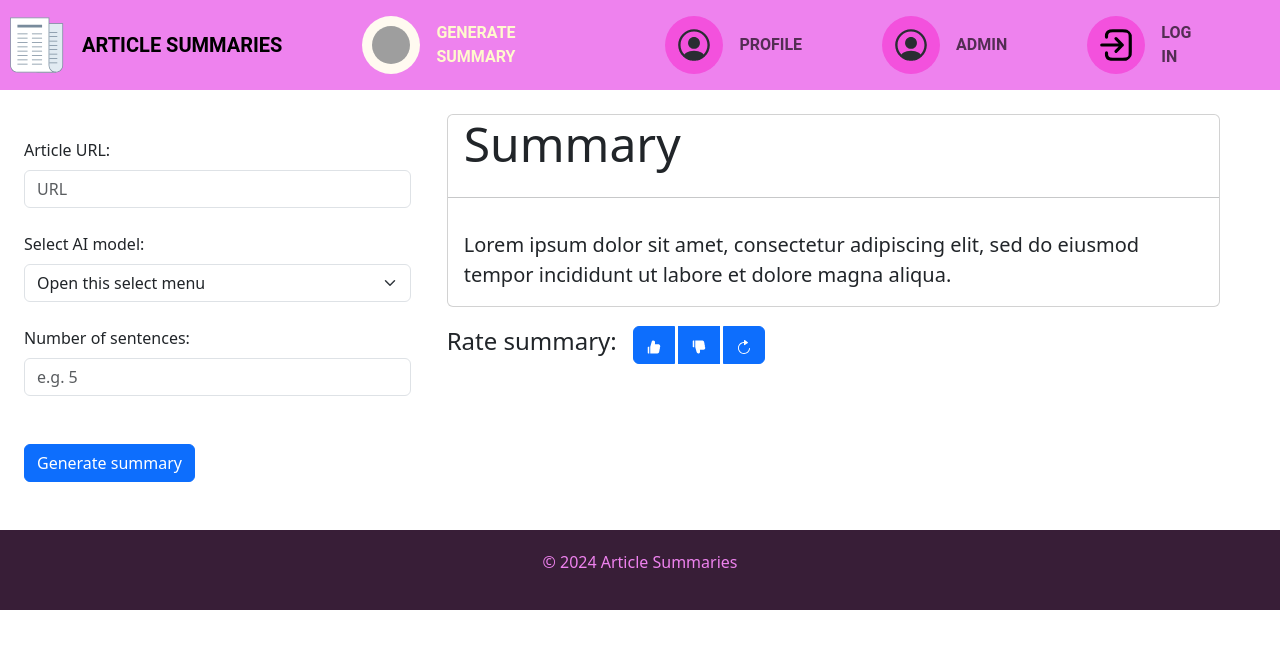
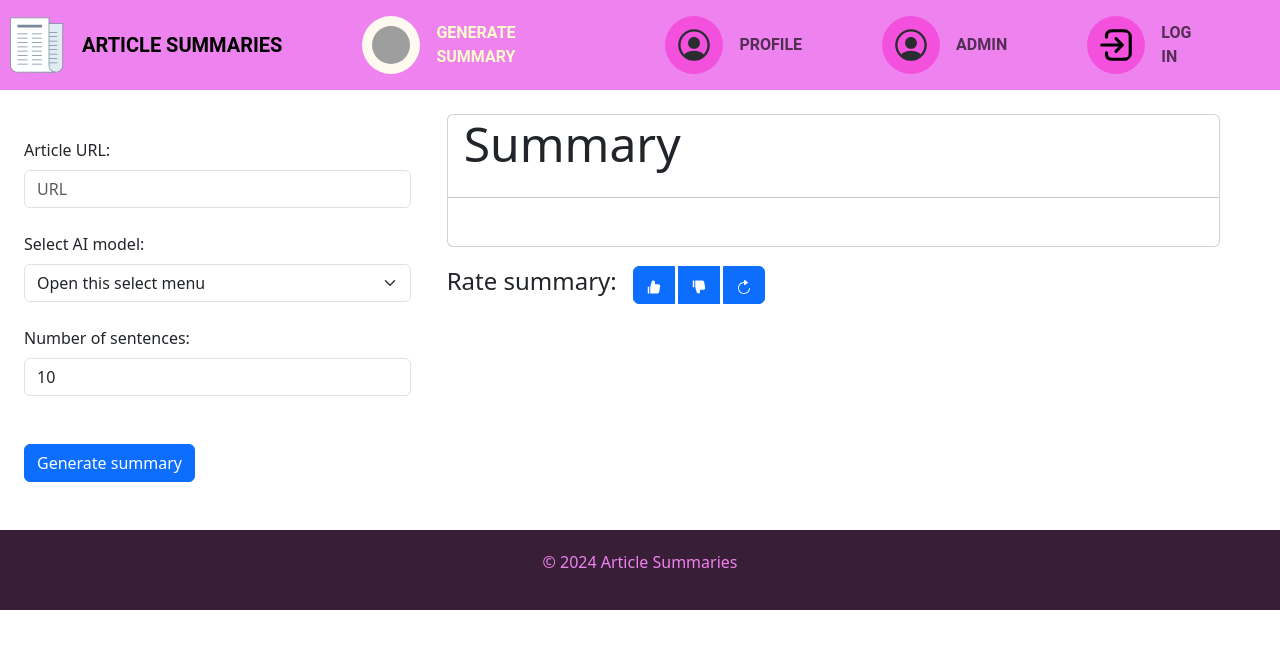
Before and after one commit to oskarolaszczyk/article-summaries, a React (Create React App) app in the folder frontend/: page /article_panel in a window 1280 px wide. Shown: the top 648 px of the page. Built offline with nearby package versions, Linux system fonts and the light colour scheme; grey boxes are pictures that could not be loaded.

Commit message:
Update ArticlePanel.js
Co-Authored-By: murban11 <127692789+murban11@users.noreply.github.com>
Co-Authored-By: alwejsWTF <120104000+alwejsWTF@users.noreply.github.com>
Co-Authored-By: Wadim X. Janikowski <wadim.janikowski@gmail.com>

```diff
--- a/frontend/src/components/ArticlePanel.js
+++ b/frontend/src/components/ArticlePanel.js
@@ -11,16 +11,71 @@ const ArticlePanel = () => {
     const [articleUrl, setArticleUrl] = useState('');
     const [selectedModel, setSelectedModel] = useState('');
     const [generatedSummary, setGeneratedSummary] = useState('');
-
-    const handleSubmit = (event) => {
-        event.preventDefault();
-        // Perform summary generation logic based on articleUrl and selectedModel
-        // Update generatedSummary state
-    };
+    const [numSentences, setNumSentences] = useState(10);
 
     const handleRating = (rating) => {
         // Logic to handle summary rating (good/bad)
         // Optionally, regenerate the summary
+    };
+
+    const handleNumSentences = (event) => {
+        const val = event.target.value;
+        if (/^[0-9]*$/.test(val)) setNumSentences(val);
+    };
+
+    const handleUrlChange = (event) => {
+        setArticleUrl(event.target.value);
+    };
+
+    const fetchArticle = async () => {
+        try {
+            console.log(articleUrl);
+            const response = await fetch(articleUrl, {
+                method: 'GET',
+                headers: {
+                    'Origin': 'http://localhost:3000',
+                    'X-Requested-With': 'XMLHttpRequest'
+                }
+            });
+            console.log(response);
+            const data = await response.text();
+            console.log(data);
+            return data;
+        } catch (error) {
+            console.error('Error fetching article: ', error);
+        }
+    };
+
+    const generateSummary = async (articleText) => {
+        const formdata = new FormData();
+        formdata.append("key", "6ab8b38872f2bdf4f12b0c9476ffbe8c");
+        formdata.append("txt", articleText);
+        formdata.append("sentences", numSentences);
+
+        const requestOptions = {
+            method: 'POST',
+            body: formdata,
+            redirect: 'follow'
+        };
+
+        try {
+            const response = await fetch("https://api.meaningcloud.com/summarization-1.0", requestOptions);
+            const json = await response.json();
+            setGeneratedSummary(json.summary);
+        } catch (error) {
+            console.log('error', error);
+        }
+    }
+
+    const handleSubmit = async (event) => {
+        event.preventDefault();
+        const articleText = await fetchArticle();
+        if (articleText) {
+            const parser = new DOMParser();
+            const doc = parser.parseFromString(articleText, "text/html");
+            const text = doc.querySelector('main').textContent;
+            await generateSummary(text.replace(/<[^>]+>/gi, '').replace(/[^\ ]+:\/\/[^\ ]+/gi, ''));
+        }
     };
 
     return (
@@ -28,10 +83,15 @@ const ArticlePanel = () => {
             <Container fluid className="d-flex mx-0">
                 <Row className="container-fluid py-4" >
                     <Col lg={4}>
-                        <Form>
+                        <Form onSubmit={handleSubmit}>
                             <Form.Group className="my-4">
                                 <Form.Label>Article URL: </Form.Label>
-                                <Form.Control placeholder="URL" />
+                                <Form.Control
+                                    type="url"
+                                    placeholder="URL"
+                                    value={articleUrl}
+                                    onChange={handleUrlChange}
+                                />
                             </Form.Group>
                             <Form.Group className="my-4">
                                 <Form.Label>Select AI model: </Form.Label>
@@ -43,9 +103,14 @@ const ArticlePanel = () => {
                             </Form.Group>
                             <Form.Group className="my-4">
                                 <Form.Label>Number of sentences: </Form.Label>
-                                <Form.Control placeholder="e.g. 5" />
+                                <Form.Control
+                                    type="text"
+                                    placeholder="e.g. 5"
+                                    value={numSentences}
+                                    onChange={handleNumSentences}
+                                />
                             </Form.Group>
-                            <Button className="my-4">Generate summary</Button>
+                            <Button type="submit" className="my-4">Generate summary</Button>
                         </Form>
                     </Col>
                     <Col lg={8}>
@@ -54,10 +119,8 @@ const ArticlePanel = () => {
                                 <Card.Title className="display-5 mx-3">Summary</Card.Title>
                                 <hr />
                                 <Card.Text className="summary-box px-3 my-3 fs-5">
-                                    Lorem ipsum dolor sit amet, consectetur adipiscing elit, sed do
-                                    eiusmod tempor incididunt ut labore et dolore magna aliqua.
+                                    {generatedSummary}
                                 </Card.Text>
-
                             </Card>
                         </Container>
                         <Container className="my-3">
```
